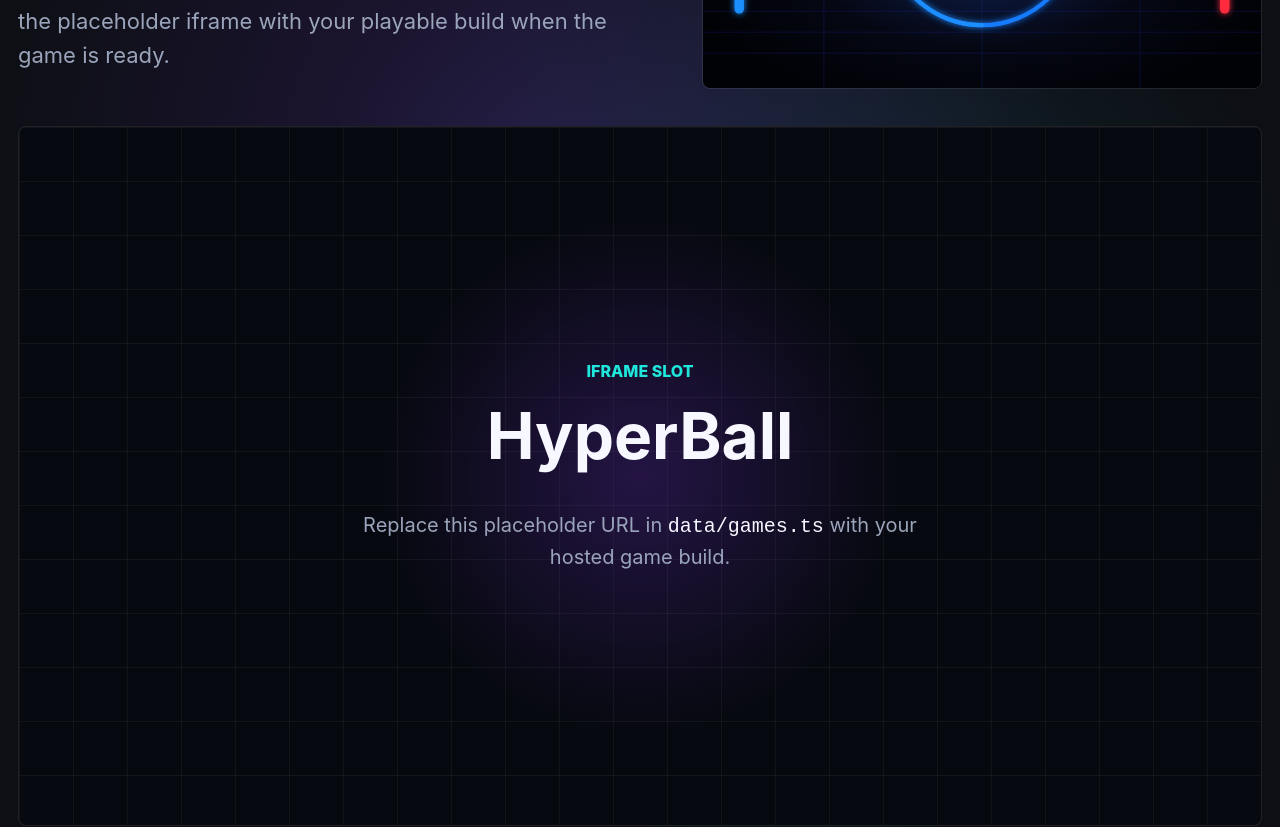
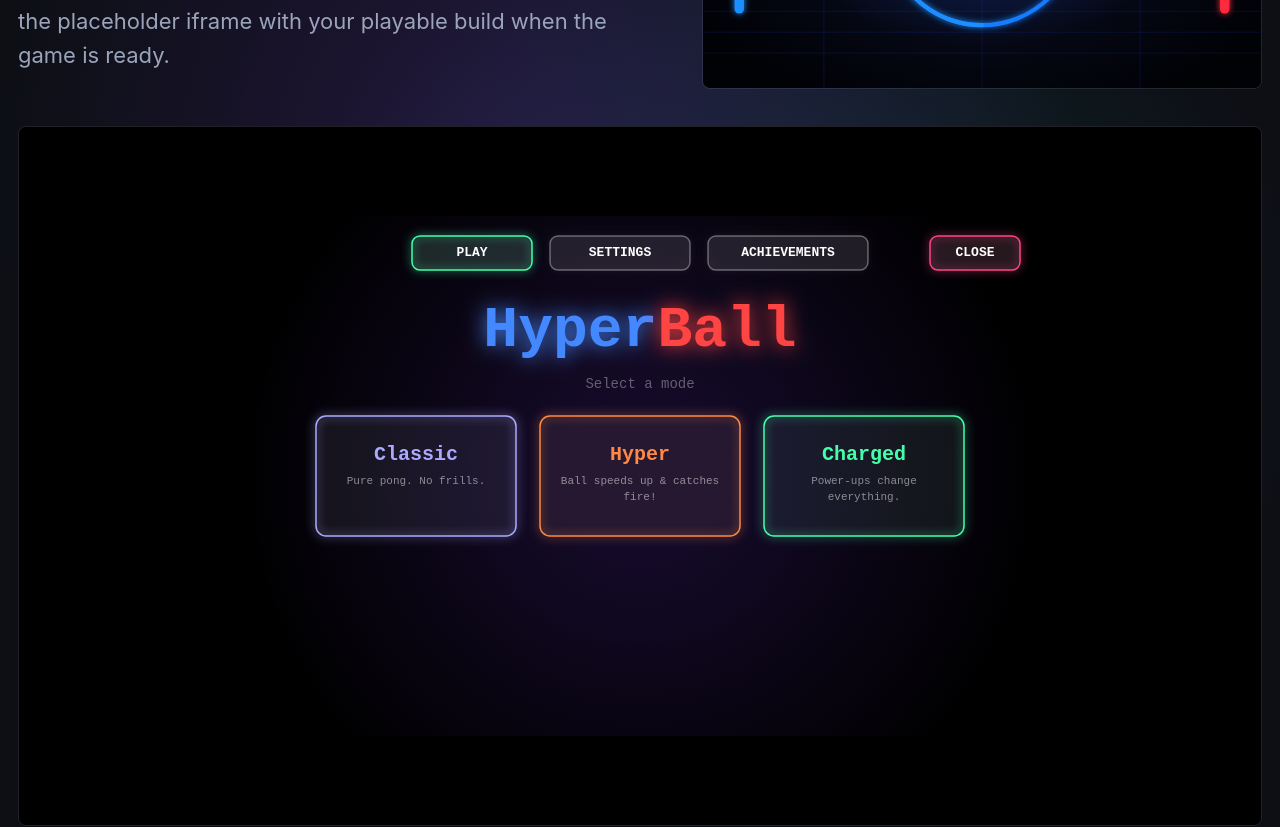
Before and after one commit to JoeySaad/aquamarine-gaming, a Next.js app: page /games/hyperball in a window 1280 px wide. Shown: the part 400-1227 px from the top of the page. Built offline with nearby package versions, Linux system fonts and the light colour scheme.

Commit message:
Make HyperBall playable from game page

```diff
--- a/data/games.ts
+++ b/data/games.ts
@@ -28,7 +28,7 @@ export const games: Game[] = [
     image: "/games/hyperball.svg",
     accent: "#27e7ff",
     embedType: "iframe",
-    embedUrl: "about:blank",
+    embedUrl: "/play/hyperball.html",
     controls: ["Arrow keys to move", "Space to serve", "First to 7 wins"]
   },
   {
```
